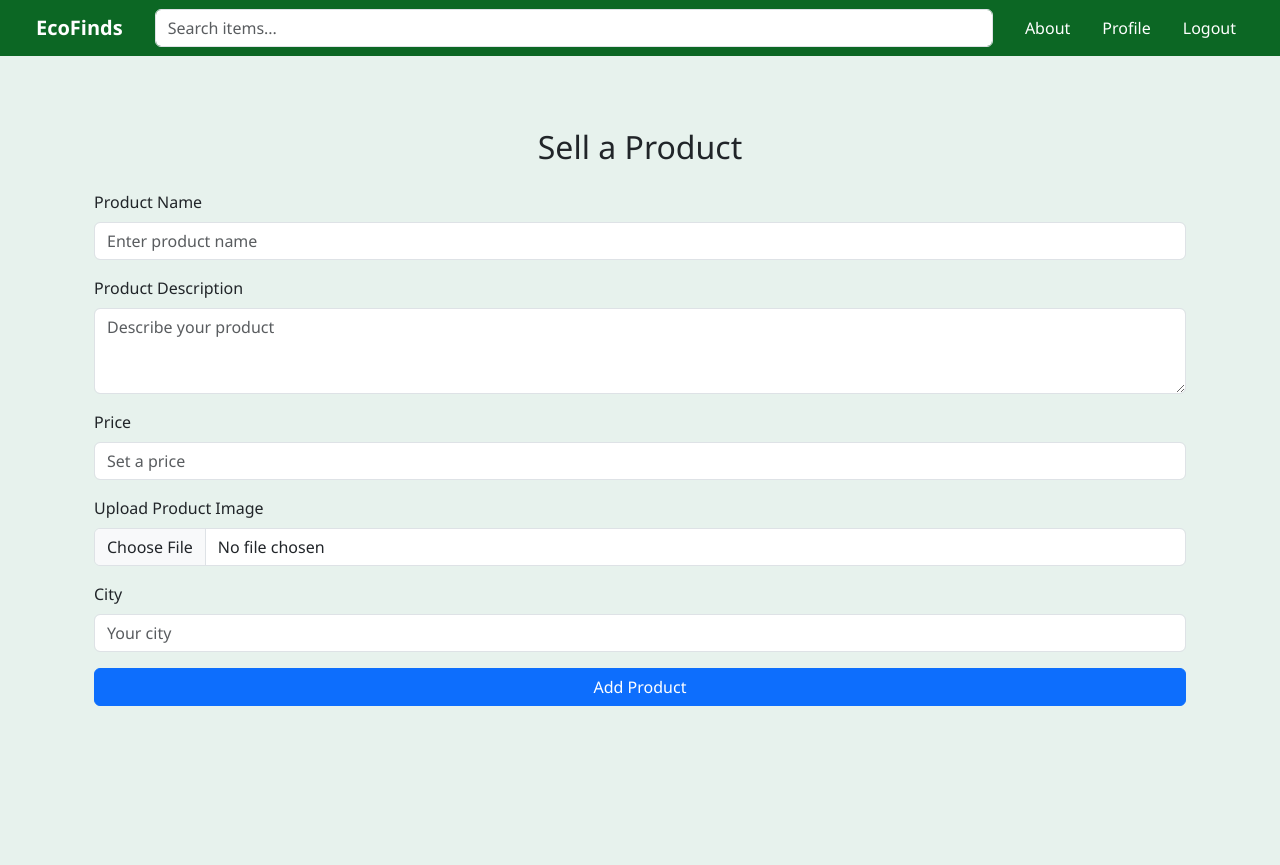
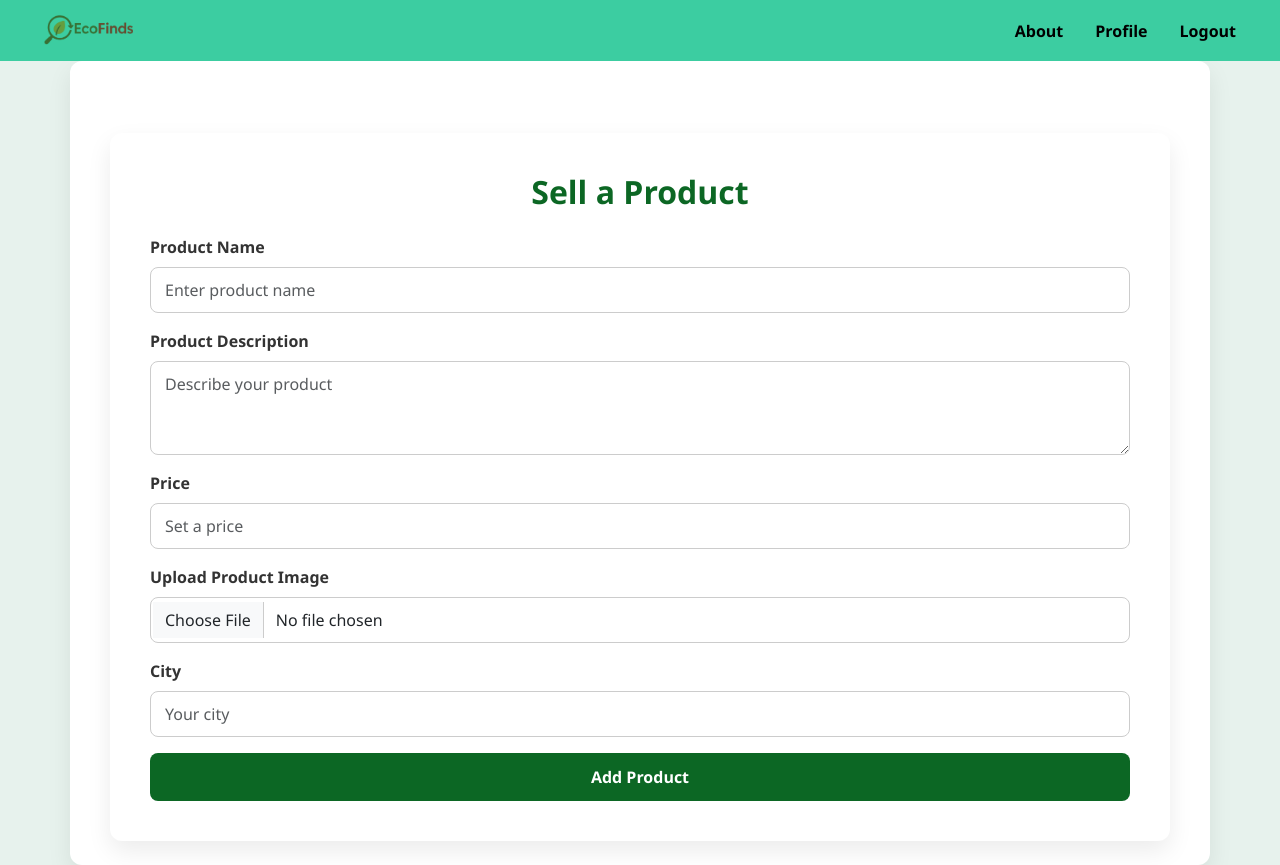
Before and after one commit to 24f2009384/EcoFinds---Team-175, a Flask app: page /sell in a window 1280 px wide. Before the commit the page ends 706 px from the top, so only its background shows below. Run offline with Flask 3, Linux system fonts and the light colour scheme; the visitor is signed in with stand-in values (Sample User, id 1); some libraries are stand-ins or nearby versions.

Commit message:
db changes

```diff
--- a/templates/base.html
+++ b/templates/base.html
@@ -6,43 +6,52 @@
     <title>{% block title %}EcoFinds{% endblock %}</title>
     <link href="https://cdn.jsdelivr.net/npm/bootstrap@5.3.3/dist/css/bootstrap.min.css" rel="stylesheet" />
     <link rel="stylesheet" href="{{ url_for('static', filename='css/index.css') }}">
+
+
     {% block head %}{% endblock %}
 </head>
 <body class="bg-success bg-opacity-10">
 
     <!-- DARK GREEN NAVBAR -->
-    <nav class="navbar navbar-expand-lg px-4" style="background-color: #0c6724;">
+    <nav class="navbar navbar-expand-lg px-4" style="background-color: #3ccda1;">
         <div class="container-fluid">
-            <a class="navbar-brand text-white fw-bold" href="{{ url_for('index') }}">EcoFinds</a>
+           <a class="navbar-brand d-flex align-items-center" href="{{ url_for('index') }}">
+                <img src="{{ url_for('static', filename='assets/logo.png') }}" alt="EcoFinds Logo" style="height: 35px;">
+           </a>
+
 
             <!-- Search -->
-            <form class="d-flex flex-grow-1 mx-3" role="search">
-                <input class="form-control me-2" type="search" placeholder="Search items..." aria-label="Search">
-            </form>
+            {% if request.endpoint not in ['login', 'signup','about','sell'] %}
+
+                <form class="d-flex flex-grow-1 mx-3" role="search">
+                    <input class="form-control me-2" type="search" placeholder="Search items..." aria-label="Search">
+                </form>
+            {% endif %}
 
             <!-- Right links -->
             <ul class="navbar-nav align-items-center flex-row gap-3">
                 <li class="nav-item">
-                    <a class="nav-link text-white" href="{{ url_for('about') }}">About</a>
+                    <a class="nav-link text-black fw-bold" href="{{ url_for('about') }}">About</a>
                 </li>
-                <!-- if user id is in session conditional display of login/logout -->
                 {% if session.get('user_id') %}
                     <li class="nav-item">
-                        <a class="nav-link text-white" href="{{ url_for('profile') }}">Profile</a>
+                        <a class="nav-link text-black fw-bold" href="{{ url_for('profile') }}">Profile</a>
                     </li>
                     <li class="nav-item">
-                        <a class="nav-link text-white" href="{{ url_for('logout') }}">Logout</a>
+                        <a class="nav-link text-black fw-bold" href="{{ url_for('logout') }}">Logout</a>
                     </li>
                 {% else %}
                     <li class="nav-item">
-                        <a class="nav-link text-white" href="{{ url_for('login') }}">Login</a>
+                        <a class="nav-link text-black fw-bold" href="{{ url_for('login') }}">Login</a>
                     </li>
                     <li class="nav-item">
-                        <a class="btn btn-light rounded-pill px-4" href="{{ url_for('signup') }}">Sign Up</a>
+                        <a class="btn btn-light rounded-pill px-4 fw-bold text-black" href="{{ url_for('signup') }}">Sign Up</a>
                     </li>
                 {% endif %}
+            </ul>
 
-            </ul>
+
+
         </div>
     </nav>
 
--- a/templates/product.html
+++ b/templates/product.html
@@ -18,7 +18,7 @@
             <p><strong>Description:</strong> {{ product.description }}</p>
             <p><strong>Location:</strong> {{ product.city }}</p>
             <p><strong>Posted on:</strong> {{ product.date_added.strftime('%B %d, %Y %I:%M %p') }}</p>
-            <a href="{{ url_for('index') }}" class="btn btn-primary mt-3">Back to Products</a>
+            <a href="{{ url_for('profile') }}" class="btn btn-primary mt-3">Back to Products</a>
         </div>
     </div>
 </div>
--- a/templates/sell.html
+++ b/templates/sell.html
@@ -2,6 +2,72 @@
 {% block title %}Sell a Product{% endblock %}
 
 {% block content %}
+
+<style>
+
+    /* Sell Form Container */
+.container {
+    background-color: #ffffff;
+    border-radius: 12px;
+    padding: 40px;
+    box-shadow: 0 10px 25px rgba(0, 0, 0, 0.08);
+}
+
+/* Form Headline */
+.container h2 {
+    color: #0c6724;
+    font-weight: 700;
+}
+
+/* Form Labels */
+.form-label {
+    font-weight: 600;
+    color: #333;
+}
+
+/* Inputs and Textarea */
+.form-control {
+    border-radius: 8px;
+    padding: 10px 14px;
+    border: 1px solid #ccc;
+    transition: border-color 0.3s ease, box-shadow 0.3s ease;
+}
+
+.form-control:focus {
+    border-color: #0c6724;
+    box-shadow: 0 0 5px rgba(12, 103, 36, 0.3);
+}
+
+/* Submit Button */
+.btn-primary {
+    background-color: #0c6724;
+    border: none;
+    padding: 12px;
+    font-weight: 600;
+    font-size: 1rem;
+    transition: background-color 0.3s ease, transform 0.2s ease;
+    border-radius: 8px;
+}
+
+.btn-primary:hover {
+    background-color: #09551e;
+    transform: scale(1.02);
+}
+
+/* Image Preview Styling */
+#imagePreview {
+    max-width: 200px;
+    max-height: 200px;
+    border-radius: 8px;
+    border: 2px solid #0c6724;
+}
+
+/* Optional: Improve spacing below image preview */
+.img-thumbnail {
+    margin-top: 10px;
+}
+
+</style>
 <div class="container mt-5">
     <h2 class="mb-4 text-center">Sell a Product</h2>
     <form method="POST" action="{{ url_for('sell') }}" enctype="multipart/form-data">
```
Also changed, not shown: backend/models.py (+6 -5 lines), static/css/profile.css (added, +74 -0 lines), static/css/sell.css (added, +61 -0 lines), templates/profile.html (+79 -0 lines), static/assets/logo.png (added).
